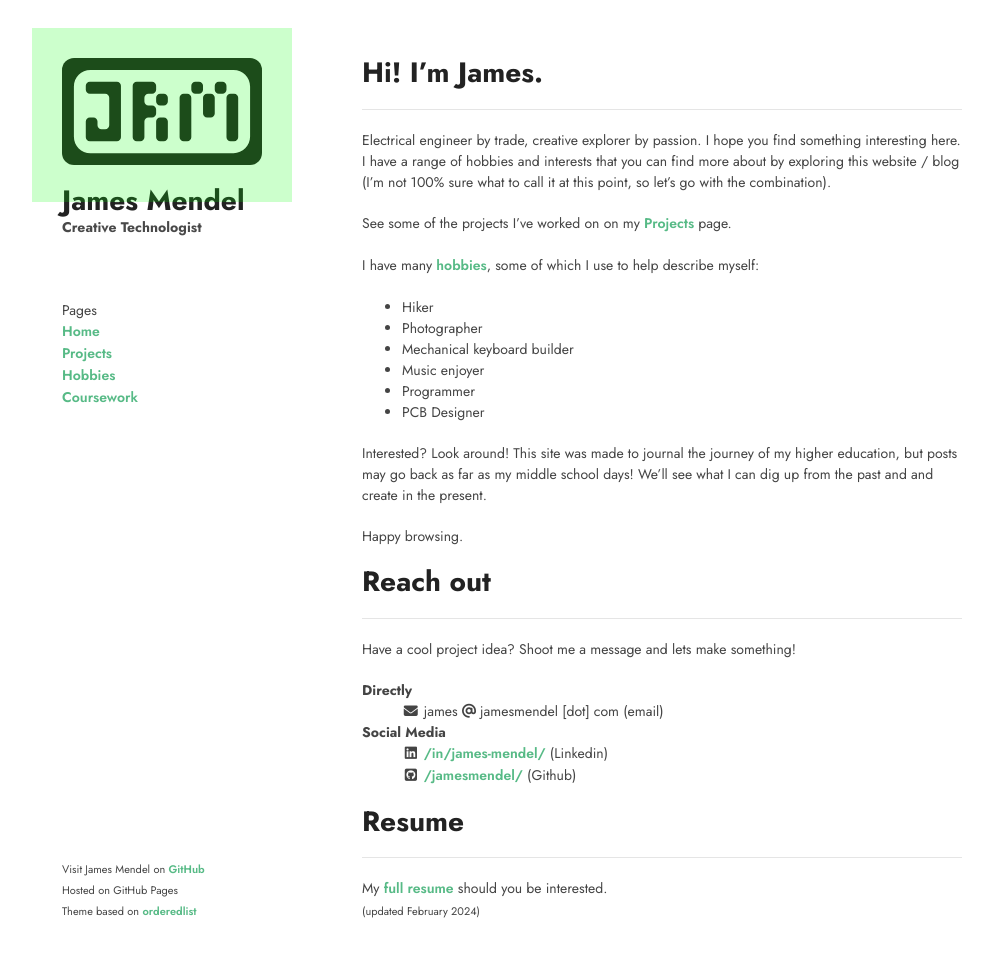
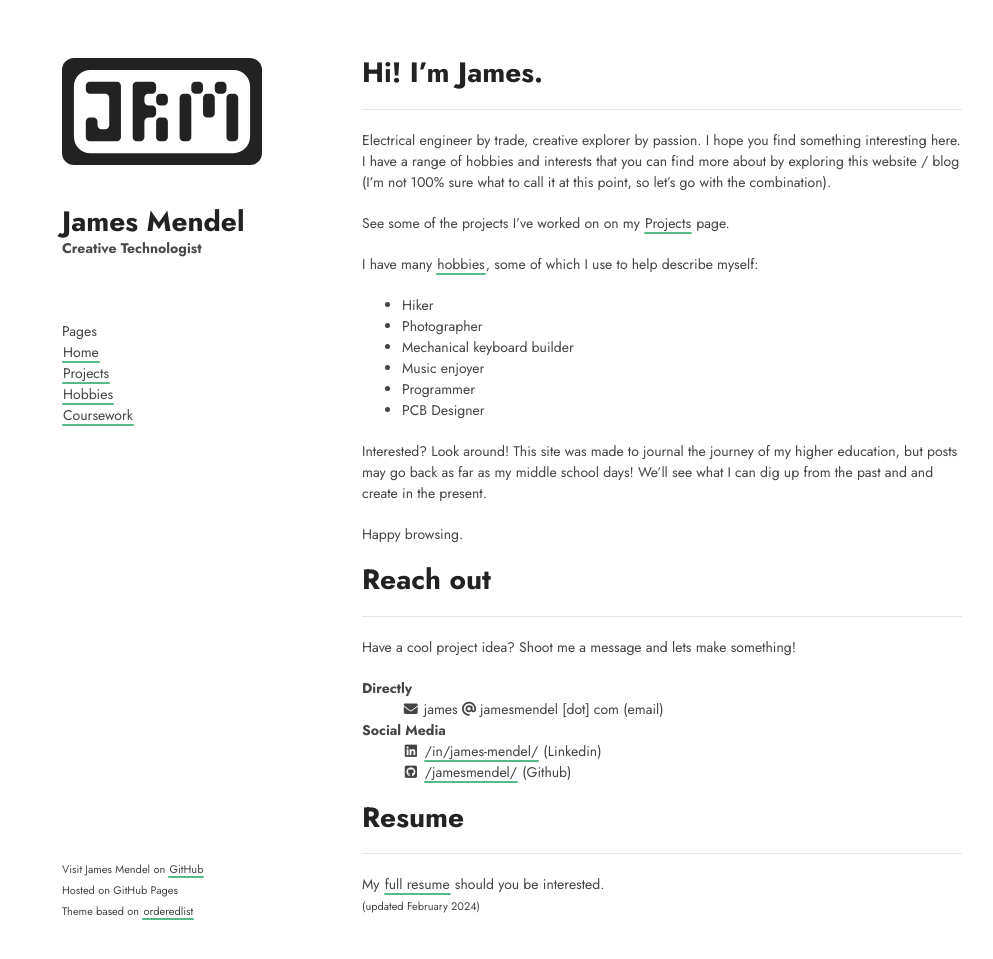
Before and after one commit to jamesmendel/jamesmendel.github.io, a Jekyll site: the page built from index.md, in a window 1280 px wide and 991 px high. Shown: the top 959 px of the window, without its empty margins (128-1121 px from the left). Built offline with Jekyll 4.4.1, drawn with Linux system fonts in a browser that asks for light colours.

Commit message:
fix css bugs

```diff
--- a/_includes/sidebar.html
+++ b/_includes/sidebar.html
@@ -64,13 +110,20 @@
       effect.style.top = `${targetY}px`;
       animate = false;
   }
+
+  // Cleanup scroll prevention when unmounting
+  window.addEventListener('beforeunload', () => {
+      document.removeEventListener('touchmove', preventScroll);
+  });
 </script>
 
+<div class="no-select">
   <br>
   <h1 class="site-title">{{ site.title }}</h1>
   <h4>{{ site.subtitle }}</h4>
   <!-- <img src="{{ site.baseurl }}/images/James-Mendel.png" alt="James Mendel" style="border-radius: 7px; width:175px;" > -->
   <br><br>
+</div>
 
 <p>Pages</p>
 <a href="{{ site.baseurl }}/">Home</a><br>
--- a/_layouts/projects.html
+++ b/_layouts/projects.html
@@ -17,12 +17,14 @@
       <header>
         {% include sidebar.html %}
 
+  <div class="project-list">
     <p>Recent Projects</p>
     <ul>
       {% for project in site.categories.project limit:6 %}
       <li><a href="{{ site.baseurl }}{{ project.url | remove: ".html"}}">{{ project.title }}</a></li>
       {% endfor %}
     </ul>
+  </div>
 
       </header>
       <section>
--- a/stylesheets/styles.css
+++ b/stylesheets/styles.css
@@ -1,5 +1,4 @@
 @import url('https://fonts.googleapis.com/css2?family=Jost:ital,wght@0,100..900;1,100..900&display=swap');
-
 body {
   padding:50px;
   font:14px/1.5 "Jost", Helvetica, "Helvetica Neue", Arial, sans-serif;
@@ -27,6 +26,12 @@ body {
   display: block;
   width: 100%;
   height: auto;
+}
+
+.no-select {
+  -webkit-user-select: none; /* Safari */
+  -ms-user-select: none; /* IE 10 and IE 11 */
+  user-select: none; /* Standard syntax */
 }
 
 /* Invert effect (now sharper) */
@@ -57,7 +62,7 @@ body {
   left: calc(var(--track-margin) / -2);
   pointer-events: auto;
   /* Debug: Uncomment to see clickable area */
-  background: rgba(0, 255, 0, 0.2);
+  /* background: rgba(0, 255, 0, 0.2); */
 }
 
 
@@ -91,26 +96,33 @@ h3, h4, h5, h6 {
 }
 
 a {
-  /* color:#0022B4; */
-  color: #57ba86;
-  font-weight:600;
-  text-decoration:none;
-  transition: text-decoration 0.2s;
-  display:inline-block;
+  position: relative;
+  text-decoration: none;
+  display: inline-block;
+  color: #444;
+  padding: 0 1px;
+  transition: color ease 0.3s;
 }
 a::after {
-  content: '';
-  width: 0px;
-  height: 1px;
-  display: block;
-  background: black;
-  transition: 300ms;
+    content: '';
+    position: absolute;
+    z-index: -1;
+    width: 100%;
+    height: 10%;
+    left: 0;
+    bottom: 0;
+    background-color:#57ba86;
+    transition: all ease 0.3s;
+    border-radius: 5px;
+  }
+
+  a:hover, a:active {
+    color: white;
+  }
+  a:hover::after, a:active::after {
+    height: 100%;
+    border-radius: 0px;
 }
-
-a:hover::after {
-  width: 100%;
-}
-
 
 a small {
   font-size:11px;
@@ -250,11 +262,9 @@ header p{
     display: none;
   }
   header a{
-    display:list-item;
-    list-style-type: none;
-    padding: 0;
-    margin-top: 5px;
-    margin-bottom: 5px;
+    /* left: 10px; */
+    z-index: 1;
+    margin: 4px 8px;
   }
   header h1{
     margin-bottom: 5px;
@@ -300,7 +310,7 @@ header p{
     padding:15px;
   }
 
-  header ul {
+  .project-list { /* remove recent projects list from header of /projects/ */
     display:none;
   }
 }
```
Also changed, not shown: other parts of _includes/sidebar.html (+64 -18 lines). Lines whose indentation alone changed are shown as unchanged.
